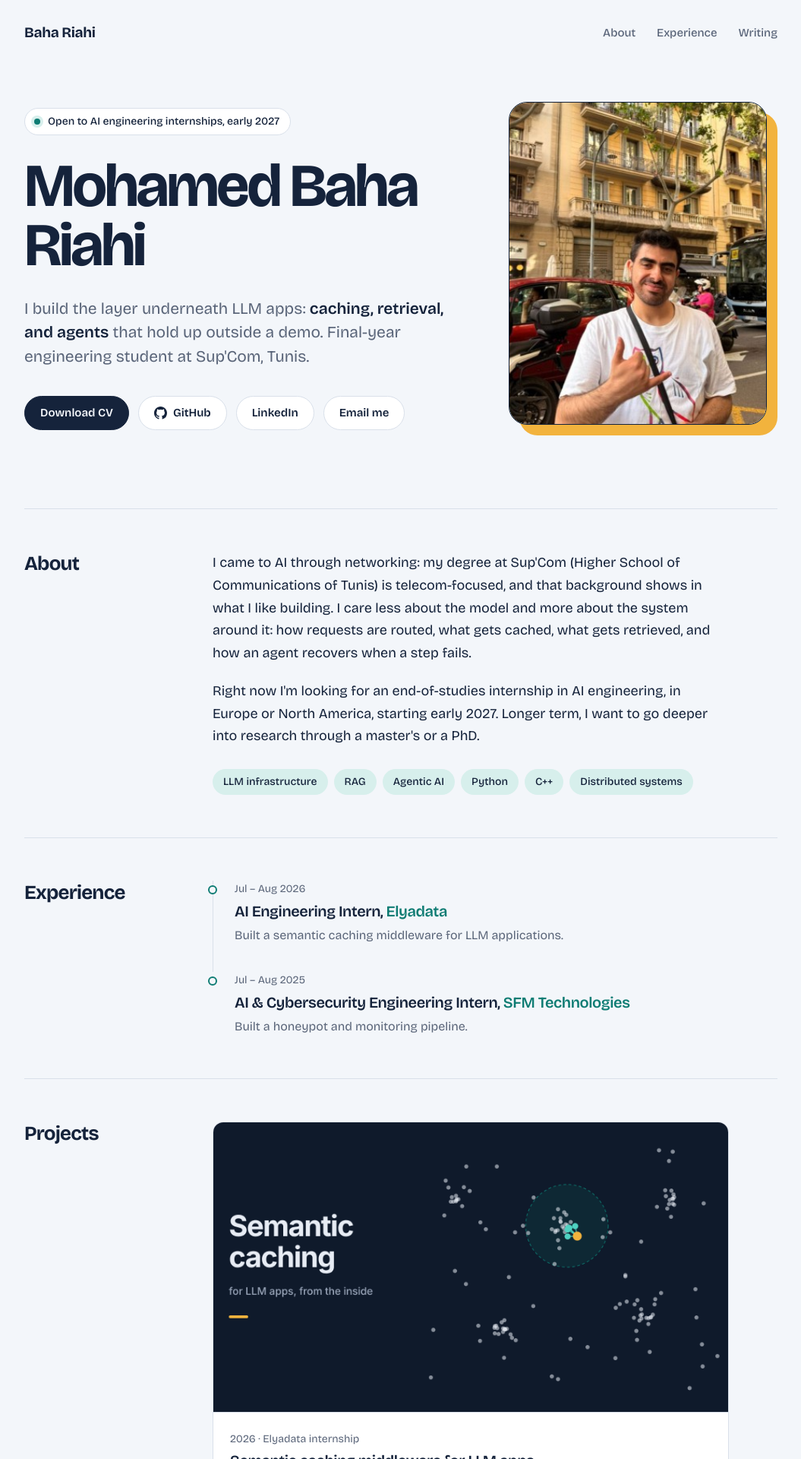
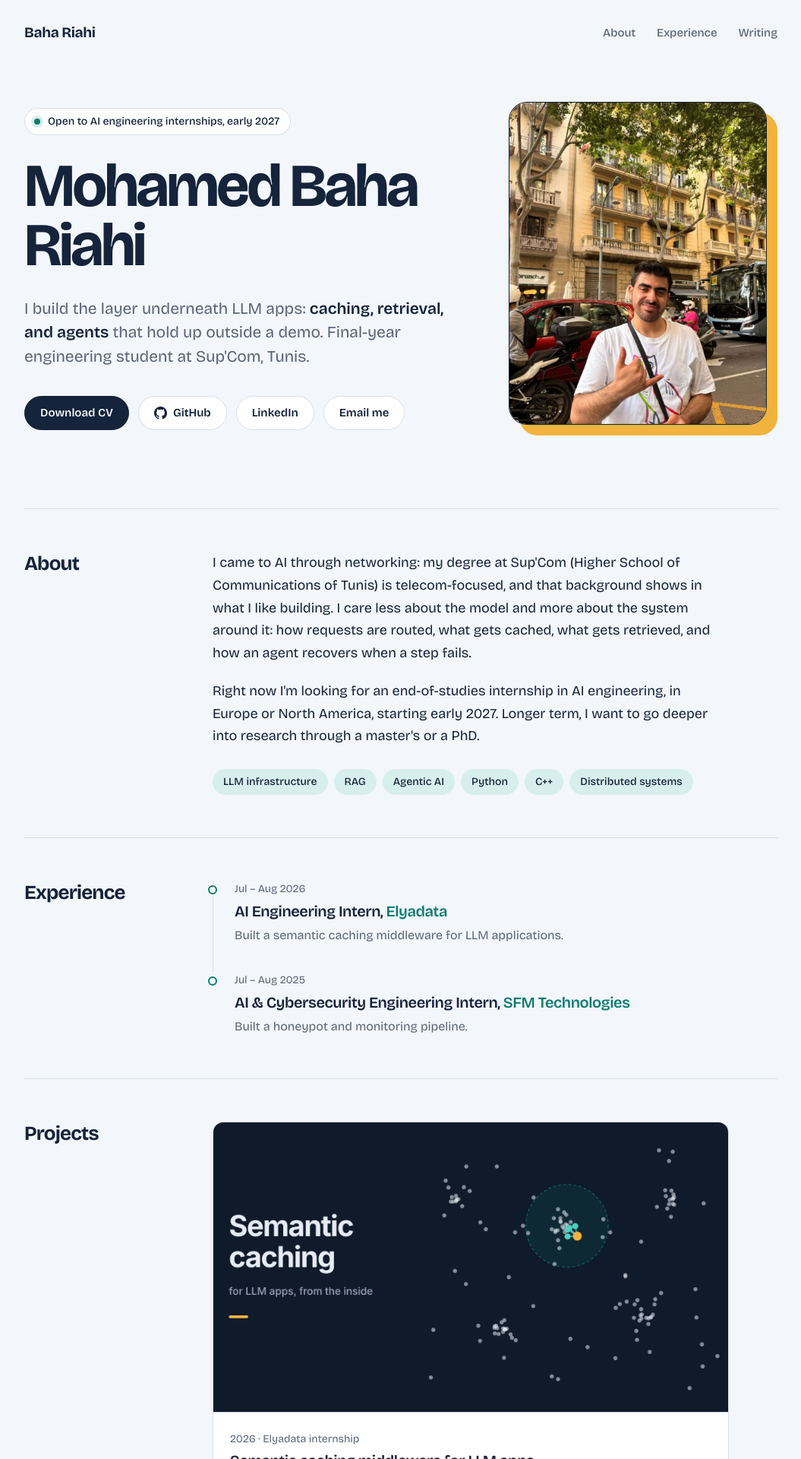
Before and after one commit to B00hxx/B00hxx.github.io, a Jekyll site: the page built from index.html, in a window 1280 px wide. Shown: the top 1920 px of the page at 76% size, without its empty margins (112-1167 px from the left). Built offline with Jekyll 4.4.1, drawn with Linux system fonts in a browser that asks for light colours.

Commit message:
feat: changed pic

```diff
--- a/_config.yml
+++ b/_config.yml
@@ -18,7 +18,7 @@ linkedin: "mohamedbahariahi"         # just the handle, e.g. mohamed-baha-riahi
 cv_url: "/assets/cv.pdf"           # e.g. /assets/cv.pdf after you upload your CV there
 
 # Profile photo: upload it to assets/img/ and put its path here
-avatar: "/assets/img/me.jpeg"
+avatar: "/assets/img/me.jpg"
 
 # ─────────────────────────────────────────────
 #  Build settings — no need to touch these
```
Also changed, not shown: assets/img/me.jpeg (deleted), assets/img/me.jpg (added).
